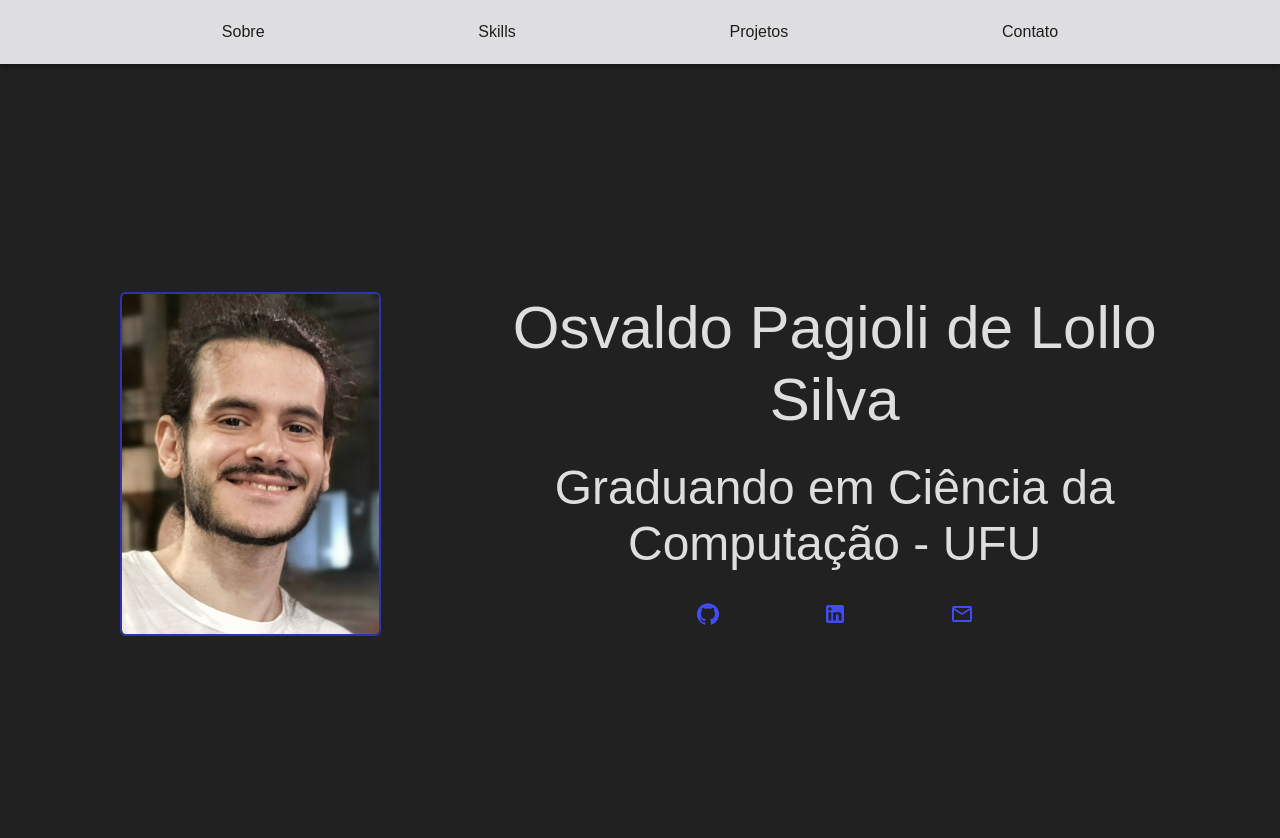
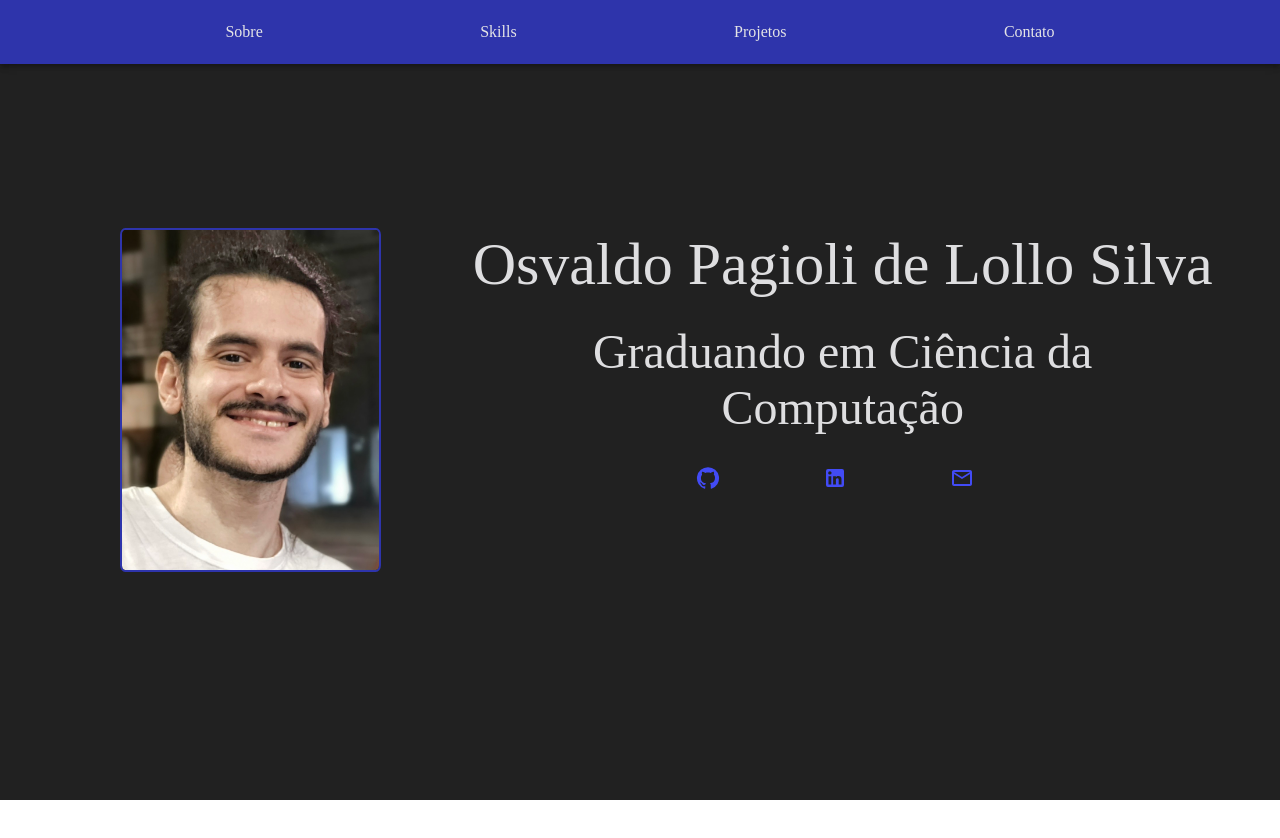
Before and after one commit to brenki1/ProjetoFinalASCII2025, a React (Vite) app in the folder MeuPortfolio/: page / in a window 1280 px wide. Shown: the top 838 px of the page. After the commit the page ends 800 px from the top, so only its background shows below. Built offline with nearby package versions, Linux system fonts and the light colour scheme.

Commit message:
NavBar terminada e primeira parte finalizada.

```diff
--- a/MeuPortfolio/src/components/NavBar.tsx
+++ b/MeuPortfolio/src/components/NavBar.tsx
@@ -4,13 +4,15 @@ function NavBar() {
 
     const StyledBar = styled(Toolbar)(({theme})=> ({
         display: "flex",
-        justifyContent: "space-evenly"
+        justifyContent: "space-evenly",
+        backgroundColor: `${theme.palette.secondary.dark}`,
+        color: `${theme.palette.primary.light}`
     }))
 
 
     return (
       <>
-            <AppBar position="relative">
+            <AppBar position="absolute">
                 <StyledBar>
                     <MenuItem>Sobre</MenuItem>
                     <MenuItem>Skills</MenuItem>
--- a/MeuPortfolio/src/pages/Home/sections/Hero/Hero.tsx
+++ b/MeuPortfolio/src/pages/Home/sections/Hero/Hero.tsx
@@ -17,13 +17,17 @@ function Hero() {
         backgroundColor: theme.palette.primary.contrastText,
         height: "100vh",
         display: "flex",
-        alignItems:"center"
+        alignItems:"center",
+        [theme.breakpoints.up('xs')] : {
+            padding: "20px"
+        }
     }))
 
     const StyledImg = styled("img")(()=> ({
         width: "70%",
         borderRadius: "2%",
-        border:`2px solid ${theme.palette.secondary.dark}`
+        border:`2px solid ${theme.palette.secondary.dark}`,
+
     }))
 
     return (
@@ -38,11 +42,11 @@ function Hero() {
                     </Grid2>
 
                     <Grid2 size={{xs:12, md: 8}}>
-                        <Typography color="primary" variant="h2" textAlign="center" pb={3}>Osvaldo Pagioli de Lollo Silva</Typography>
-                        <Typography color="primary" variant="h3" textAlign="center" pb={3}>Graduando em Ciência da Computação - UFU</Typography>
+                        <Typography color="primary" variant="h2" textAlign="center" pb={3} pl={2}>Osvaldo Pagioli de Lollo Silva</Typography>
+                        <Typography color="primary" variant="h3" textAlign="center" pb={3} pl={2}>Graduando em Ciência da Computação</Typography>
                         <Grid2 container sx={{display:"flex", justifyContent:"center"}}>
                             <Grid2 size={{xs:4, md:2}} sx={{display:"flex", justifyContent:"center"}}>
-                                <Button color="secondary">
+                                <Button color="secondary" onClick={()=> window.open("https://github.com/brenki1")}>
                                     <GitHubIcon/>
                                 </Button>
 
@@ -54,7 +58,7 @@ function Hero() {
                                 </Button>
                             </Grid2>
                             <Grid2 size={{xs:4, md:2}} sx={{display:"flex", justifyContent:"center"}}>
-                            <Button color="secondary">
+                            <Button color="secondary" onClick={()=> window.open("mailto:osvaldo.lollo@ufu.br")}>
                                     <MailOutlineIcon></MailOutlineIcon>
                                 </Button>
                             </Grid2>
--- a/MeuPortfolio/src/theme.ts
+++ b/MeuPortfolio/src/theme.ts
@@ -10,7 +10,7 @@ let theme = createTheme({
     },
   },
   typography: {
-    fontFamily: "sans-serif"
+    fontFamily: ""
   }
 });
 
```
